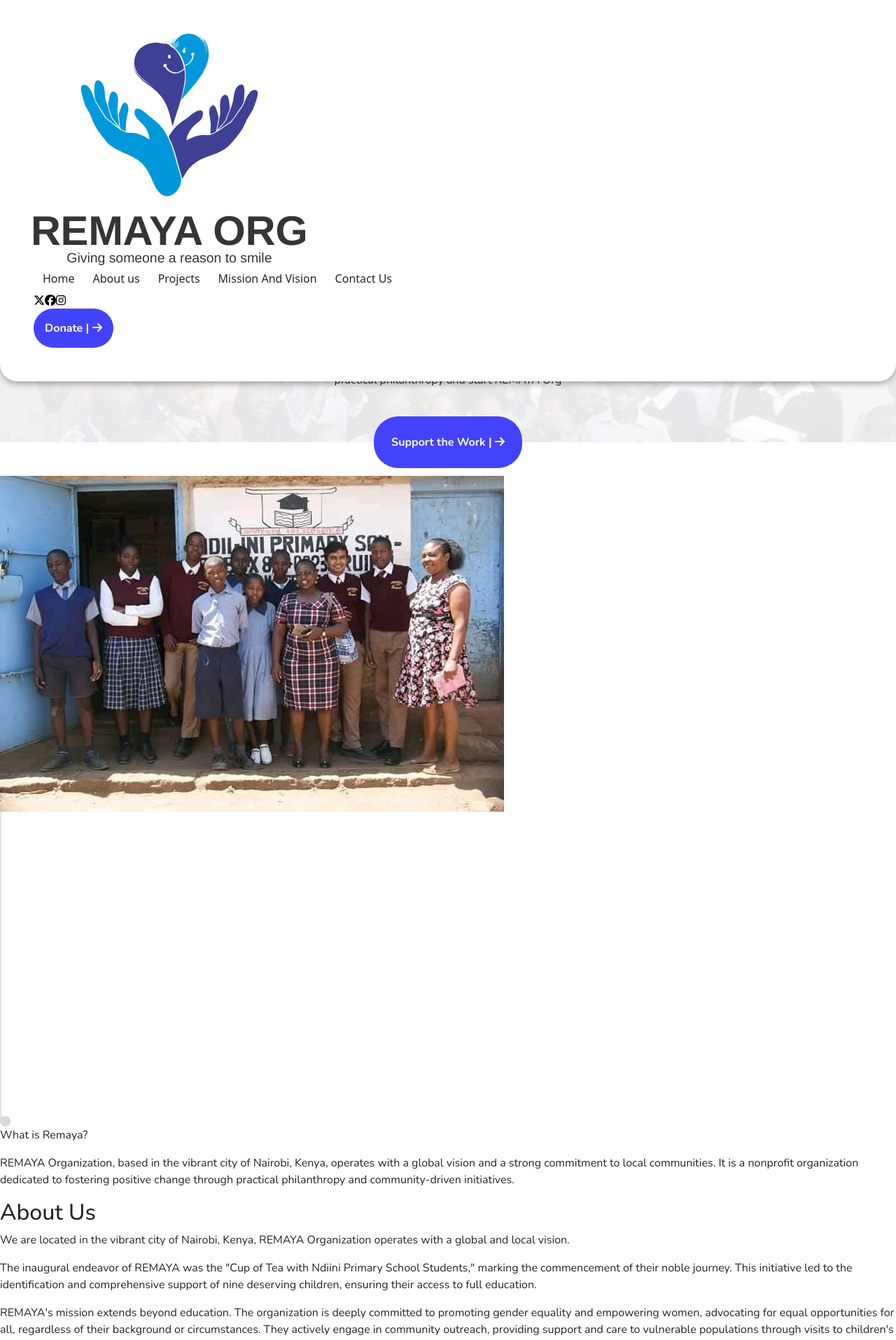
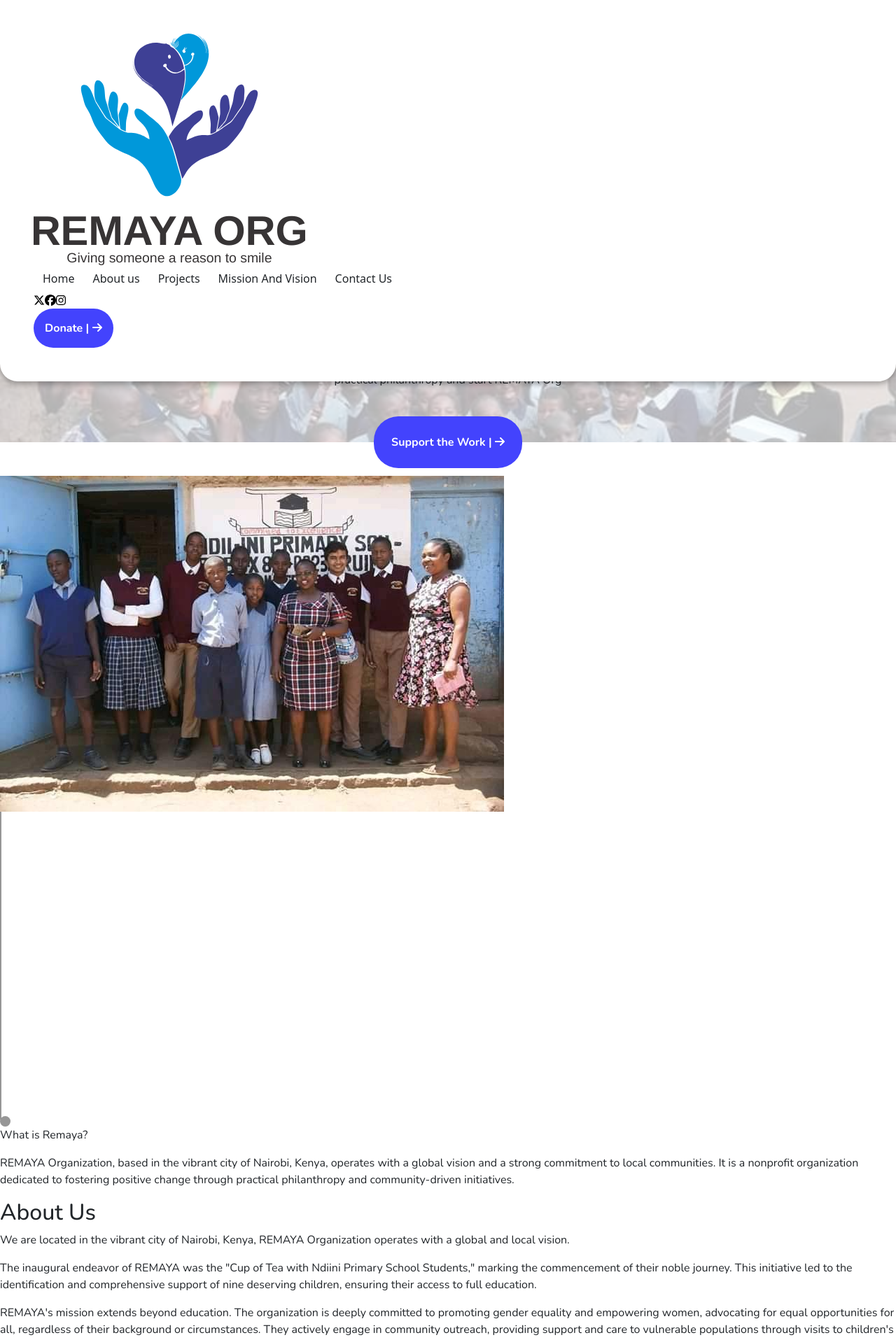
Before and after one commit to Brianali-codes/remaya-react, a React (Vite) app: page / in a window 1280 px wide. Shown: the top 1915 px of the page at 70% size. Built offline with nearby package versions, Linux system fonts and the light colour scheme; a web font is replaced by a local one.

Commit message:
adjust colors.

```diff
--- a/src/App.css
+++ b/src/App.css
@@ -29,7 +29,7 @@
   font-family: "Nunito", serif;
 }
 #LP {
-  background:  rgba(255, 255, 255, 0.9);
+  background:  rgba(255, 255, 255, 0.7);
   height: 70vh;
   display: flex;
   flex-direction: column;
@@ -139,13 +139,13 @@
 .vertical-line {
   width: 2px;
   height: 55vh;
-  background-color: rgb(228, 228, 228);
+  background-color: rgb(150, 150, 150);
 }
 
 .circle {
   width: 15px;
   height: 15px;
-  background-color: rgb(218, 218, 218);
+  background-color: rgb(150, 150, 150);
   border-radius: 50%;
   margin-top: -5px; /* Adjust to overlap slightly with the line */
 }
@@ -153,7 +153,7 @@
 .vertical-line2 {
   width: 2px;
   height: 10vh;
-  background-color: rgb(228, 228, 228);
+  background-color: rgb(150, 150, 150);
 }
 .contacts{
   display: grid;
```
